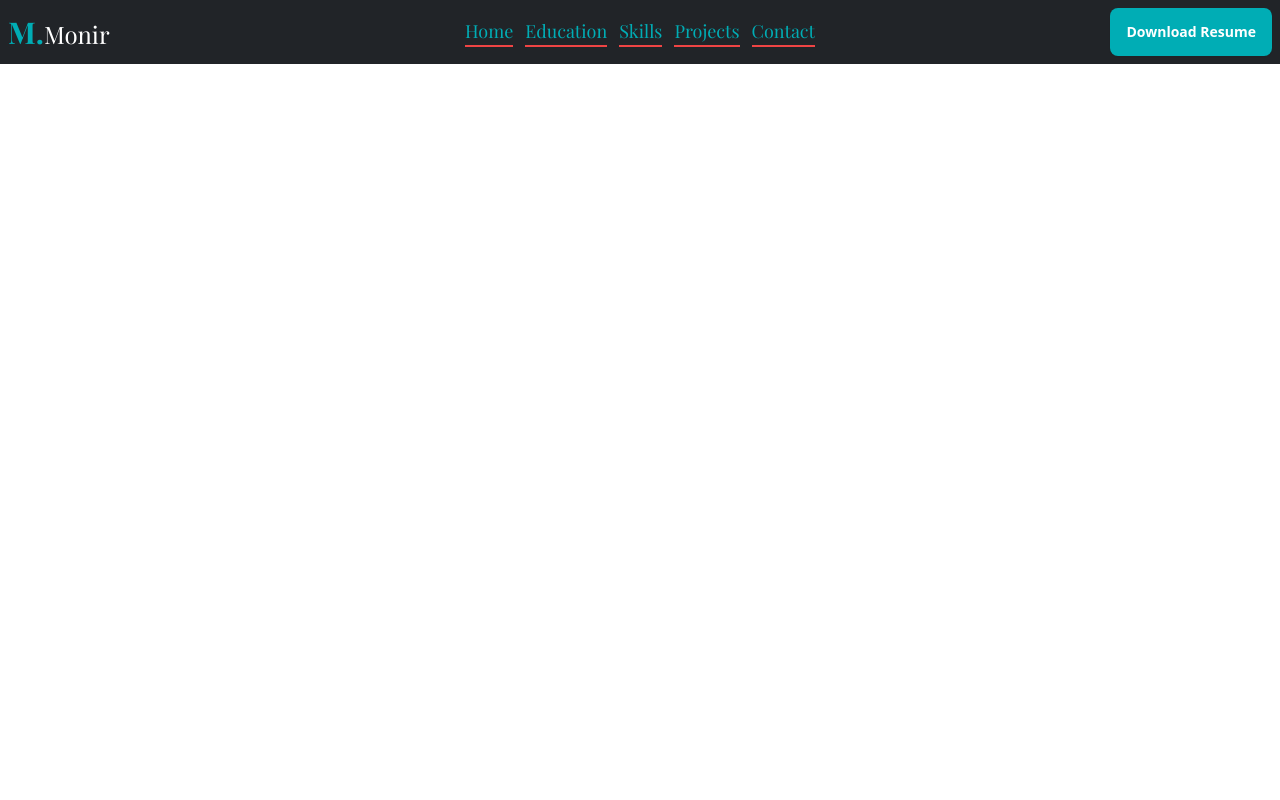
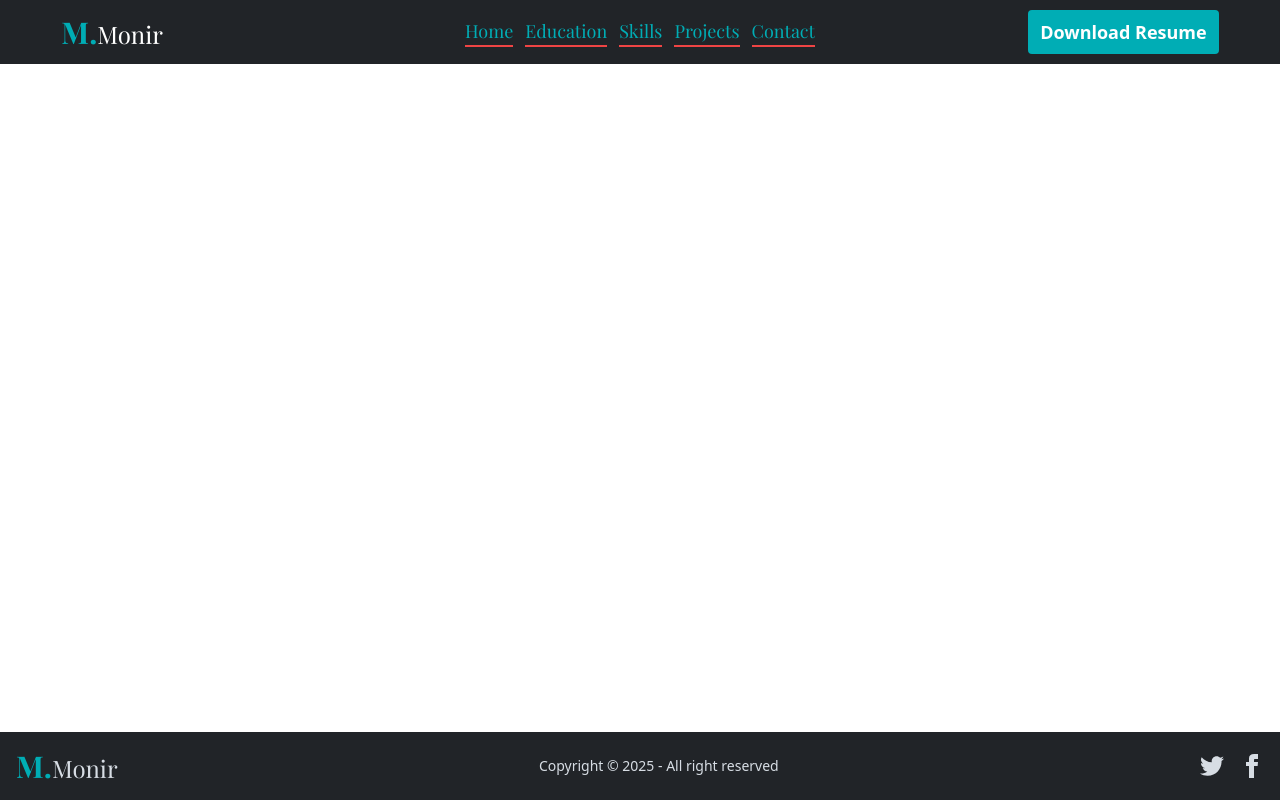
Before and after one commit to ad-monir2001/portfolio-with-react, a React (Vite) app: page / in a window 1280 px wide. Built offline with nearby package versions, Linux system fonts and the light colour scheme; a web font is replaced by a local one.

Commit message:
Add Footer component and update Navbar layout

```diff
--- /dev/null
+++ b/src/components/Footer.jsx
@@ -0,0 +1,41 @@
+import { Link } from 'react-router-dom';
+
+const Footer = () => {
+  return (
+    <footer className="footer bg-[#212428] text-neutral-content items-center p-4 justify-between">
+      <aside className="flex items-center justify-between">
+        <Link className="text-2xl font-heading">
+          <span className="font-bold text-3xl text-[#00ADB5]">M.</span>Monir
+        </Link>
+      </aside>
+      <p>Copyright © {new Date().getFullYear()} - All right reserved</p>
+      <nav className="grid-flow-col gap-4 md:place-self-center md:justify-self-end">
+        <a>
+          <svg
+            xmlns="http://www.w3.org/2000/svg"
+            width="24"
+            height="24"
+            viewBox="0 0 24 24"
+            className="fill-current"
+          >
+            <path d="M24 4.557c-.883.392-1.832.656-2.828.775 1.017-.609 1.798-1.574 2.165-2.724-.951.564-2.005.974-3.127 1.195-.897-.957-2.178-1.555-3.594-1.555-3.179 0-5.515 2.966-4.797 6.045-4.091-.205-7.719-2.165-10.148-5.144-1.29 2.213-.669 5.108 1.523 6.574-.806-.026-1.566-.247-2.229-.616-.054 2.281 1.581 4.415 3.949 4.89-.693.188-1.452.232-2.224.084.626 1.956 2.444 3.379 4.6 3.419-2.07 1.623-4.678 2.348-7.29 2.04 2.179 1.397 4.768 2.212 7.548 2.212 9.142 0 14.307-7.721 13.995-14.646.962-.695 1.797-1.562 2.457-2.549z"></path>
+          </svg>
+        </a>
+
+        <a>
+          <svg
+            xmlns="http://www.w3.org/2000/svg"
+            width="24"
+            height="24"
+            viewBox="0 0 24 24"
+            className="fill-current"
+          >
+            <path d="M9 8h-3v4h3v12h5v-12h3.642l.358-4h-4v-1.667c0-.955.192-1.333 1.115-1.333h2.885v-5h-3.808c-3.596 0-5.192 1.583-5.192 4.615v3.385z"></path>
+          </svg>
+        </a>
+      </nav>
+    </footer>
+  );
+};
+
+export default Footer;
--- a/src/components/Navbar.jsx
+++ b/src/components/Navbar.jsx
@@ -53,7 +53,8 @@
     </div>
   );
   return (
-    <div className="navbar bg-[#212428] text-white">
+    <div className=" bg-[#212428] text-white">
+      <div className="w-11/12 mx-auto navbar sticky z-50 top-0">
         <div className="navbar-start">
           <div className="dropdown">
             <div tabIndex={0} role="button" className="btn btn-ghost lg:hidden">
@@ -80,16 +81,22 @@
             </ul>
           </div>
           <Link className="text-2xl font-heading">
-          <span className="font-bold text-3xl text-[#00ADB5]">M.</span>Monir
+            <span className="font-bold md:text-3xl text-[#00ADB5]">M.</span>
+            Monir
           </Link>
         </div>
         <div className="navbar-center hidden lg:flex">
           <ul className="menu menu-horizontal px-1">{links}</ul>
         </div>
         <div className="navbar-end">
-        <a className="btn bg-[#00adb5] text-white border-none" download href="/src/assets/Resume-demo.pdf">
+          <a
+            className="rounded px-3 font-semibold py-2 bg-[#00adb5] text-white border-none text-sm md:text-lg"
+            download
+            href="/src/assets/Resume-demo.pdf"
+          >
             Download Resume
           </a>
+        </div>
       </div>
     </div>
   );
--- a/src/pages/Home.jsx
+++ b/src/pages/Home.jsx
@@ -1,12 +1,16 @@
-import Navbar from "../components/Navbar";
-
+import Footer from '../components/Footer';
+import Navbar from '../components/Navbar';
 
 const Home = () => {
-   return (
-      <div>
-         <Navbar></Navbar>
+  return (
+    <div className=''>
+      <Navbar></Navbar>
+      <div className='min-h-[calc(100vh-132px)]'>
+
       </div>
-   );
+      <Footer></Footer>
+    </div>
+  );
 };
 
 export default Home;
```
Lines whose indentation alone changed are shown as unchanged.
